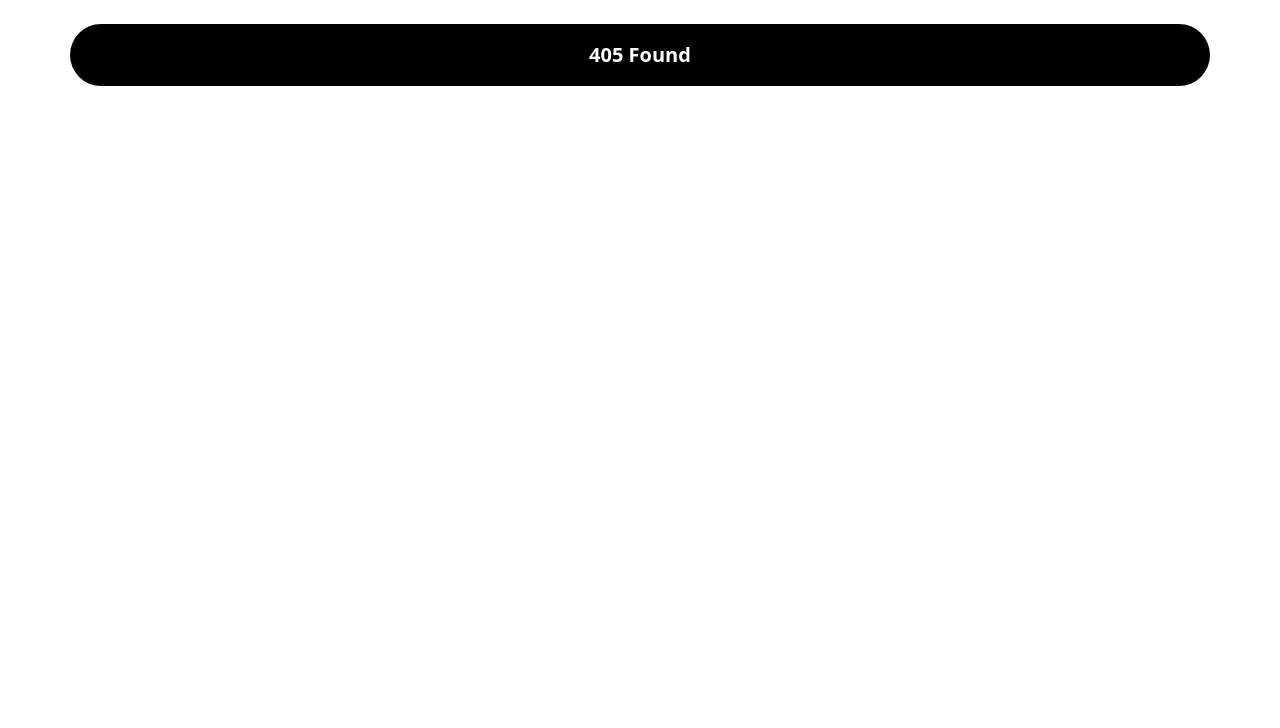
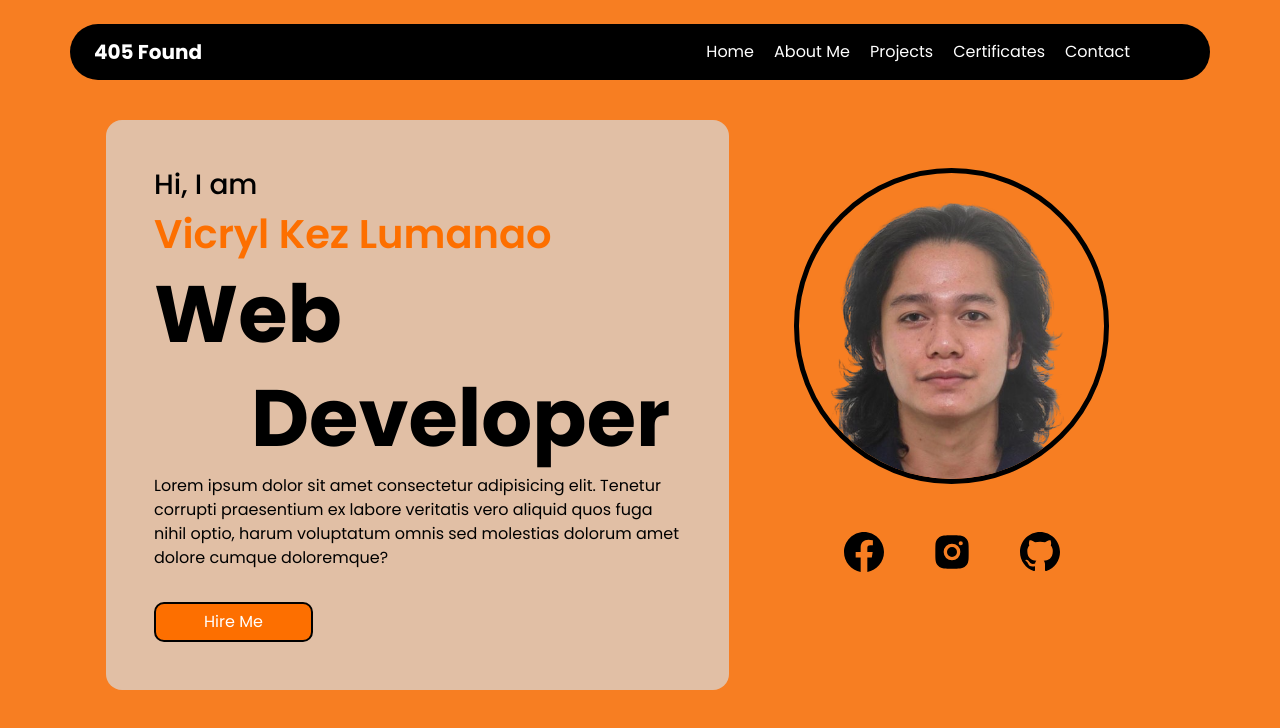
Before and after one commit to Kis3e/405-Found-Website.github.io, a plain HTML site: page pages/portfolio.html in a window 1280 px wide. Drawn offline with nearby package versions, Linux system fonts and the light colour scheme.

Commit message:
completion of landing page and added my portfolio

```diff
--- /dev/null
+++ b/css/portfolio.css
@@ -0,0 +1,57 @@
+body {
+  font-family: "Poppins";
+  background-color: #ff8d15;
+}
+
+.navbar-toggler {
+  border-color: white; /* White border for toggle button */
+}
+
+body {
+  background-color: #f77e22;
+  font-family: "Poppins", sans-serif;
+  color: black;
+}
+
+.profile-pic {
+  width: 200px;
+  height: 200px;
+  object-fit: cover;
+  border-radius: 50%;
+  border: 5px solid black;
+}
+
+.social-icons img {
+  width: 40px;
+  height: 40px;
+  filter: brightness(0);
+}
+.btn-hire {
+  background-color: #fd6f00;
+  color: #fff;
+  border-radius: 10px;
+  transition: background-color 0.3s;
+  border: 2px solid #000;
+}
+
+.btn-hire:hover {
+  background-color: #d9d9d980;
+  color: #000;
+  border: 2px solid #000;
+}
+
+#bg-all {
+  background-color: #d9d9d9b6;
+}
+
+.name {
+  color: #fd6f00;
+}
+
+.icon {
+  transition: all 0.3s;
+}
+
+.icon:hover {
+  transform: scale(1.5);
+}
--- a/css/style.css
+++ b/css/style.css
@@ -10,7 +10,7 @@ body {
 }
 
 .social-icons img {
-  width: 40px;
+  width: 60px;
   height: 80px;
   filter: brightness(0);
 }
@@ -34,3 +34,7 @@ body {
 .icon:hover {
   transform: scale(1.5);
 }
+
+#nameTag {
+  color: #ff8d15;
+}
--- a/pages/portfolio.html
+++ b/pages/portfolio.html
@@ -1,21 +1,139 @@
-<!doctype html>
+<!DOCTYPE html>
 <html lang="en">
   <head>
-    <meta charset="utf-8">
-    <meta name="viewport" content="width=device-width, initial-scale=1">
+    <meta charset="utf-8" />
+    <meta name="viewport" content="width=device-width, initial-scale=1" />
     <title>Vicryl Kez Lumanao Portfolio</title>
-    <link href="https://cdn.jsdelivr.net/npm/bootstrap@5.3.3/dist/css/bootstrap.min.css" rel="stylesheet" integrity="sha384-QWTKZyjpPEjISv5WaRU9OFeRpok6YctnYmDr5pNlyT2bRjXh0JMhjY6hW+ALEwIH" crossorigin="anonymous">
+    <link
+      href="https://cdn.jsdelivr.net/npm/bootstrap@5.3.3/dist/css/bootstrap.min.css"
+      rel="stylesheet"
+      integrity="sha384-QWTKZyjpPEjISv5WaRU9OFeRpok6YctnYmDr5pNlyT2bRjXh0JMhjY6hW+ALEwIH"
+      crossorigin="anonymous"
+    />
+    <link rel="stylesheet" href="/css/portfolio.css" />
+    <link rel="preconnect" href="https://fonts.googleapis.com" />
+    <link rel="preconnect" href="https://fonts.gstatic.com" crossorigin />
+    <link
+      href="https://fonts.googleapis.com/css2?family=Poppins:ital,wght@0,100;0,200;0,300;0,400;0,500;0,600;0,700;0,800;0,900;1,100;1,200;1,300;1,400;1,500;1,600;1,700;1,800;1,900&display=swap"
+      rel="stylesheet"
+    />
   </head>
   <body>
     <!-- NavBar -->
-    <div class="container mt-4 p-2 bg-black rounded-pill fixed-top">
-        <ul class="nav justify-content-center">
-          <li class="nav-item">
-            <a class="nav-link fs-5 fw-bold text-white" href="index.html">405 Found</a>
-          </li>
-        </ul>
+    <div class="container rounded-5 mt-4 bg-black fixed-top">
+      <nav class="navbar navbar-expand-lg">
+        <div class="container-fluid">
+          <a class="navbar-brand text-white fs-5 fw-bold" href="/index.html"
+            >405 Found</a
+          >
+          <button
+            class="navbar-toggler"
+            type="button"
+            data-bs-toggle="collapse"
+            data-bs-target="#navbarTogglerDemo02"
+            aria-controls="navbarTogglerDemo02"
+            aria-expanded="false"
+            aria-label="Toggle navigation"
+          >
+            <span class="navbar-toggler-icon"></span>
+          </button>
+          <div class="collapse navbar-collapse" id="navbarTogglerDemo02">
+            <ul class="navbar-nav ms-auto mb-2 mb-lg-0 pe-5 gap-1">
+              <li class="nav-item">
+                <a class="nav-link text-white" href="#">Home</a>
+              </li>
+              <li class="nav-item">
+                <a class="nav-link text-white" href="#">About Me</a>
+              </li>
+              <li class="nav-item">
+                <a class="nav-link text-white" href="#">Projects</a>
+              </li>
+              <li class="nav-item">
+                <a class="nav-link text-white" href="#">Certificates</a>
+              </li>
+              <li class="nav-item">
+                <a class="nav-link text-white" href="#">Contact</a>
+              </li>
+            </ul>
+          </div>
+        </div>
+      </nav>
+    </div>
+    <!-- NavBar End -->
+    <br /><br /><br /><br /><br />
+
+    <div class="container-fluid">
+      <div class="container">
+        <div class="container-fluid">
+          <div class="container">
+            <div class="container">
+              <div class="row g-4">
+                <div id="bg-all" class="col-lg-7 h-100 py-5 px-5 rounded-4">
+                  <h3>Hi, I am</h3>
+                  <h2 class="name display-6 fw-semibold">Vicryl Kez Lumanao</h2>
+                  <h1 class="display-1 fw-bold">Web</h1>
+                  <h1 class="display-1 fw-bold">&#8195; Developer</h1>
+                  <p>
+                    Lorem ipsum dolor sit amet consectetur adipisicing elit.
+                    Tenetur corrupti praesentium ex labore veritatis vero
+                    aliquid quos fuga nihil optio, harum voluptatum omnis sed
+                    molestias dolorum amet dolore cumque doloremque?
+                  </p>
+                  <button class="btn btn-hire mt-3 px-5">Hire Me</button>
+                </div>
+                <div class="col-lg-5 text-center py-5">
+                  <img
+                    src="/img/vicryl.png"
+                    class="w-75 rounded-circle border border-5 border-black"
+                    alt=""
+                  />
+
+                  <div class="container">
+                    <br /><br />
+                    <ul
+                      class="list-unstyled d-flex justify-content-center gap-5 social-icons"
+                    >
+                      <a
+                        href="https://www.facebook.com/iamvicrylk"
+                        class="icon"
+                      >
+                        <li>
+                          <img
+                            src="/img/akar-icons--facebook-fill.svg"
+                            alt="Facebook"
+                          />
+                        </li>
+                      </a>
+                      <a href="#" class="icon">
+                        <li>
+                          <img
+                            src="/img/ri--instagram-fill.svg"
+                            alt="Instagram"
+                          />
+                        </li>
+                      </a>
+                      <a href="https://github.com/Kis3e" class="icon">
+                        <li>
+                          <img
+                            src="/img/akar-icons--github-fill.svg"
+                            alt="Github"
+                          />
+                        </li>
+                      </a>
+                    </ul>
+                  </div>
+                </div>
+              </div>
+            </div>
+          </div>
+        </div>
       </div>
-      <!-- NavBar End -->
-    <script src="https://cdn.jsdelivr.net/npm/bootstrap@5.3.3/dist/js/bootstrap.bundle.min.js" integrity="sha384-YvpcrYf0tY3lHB60NNkmXc5s9fDVZLESaAA55NDzOxhy9GkcIdslK1eN7N6jIeHz" crossorigin="anonymous"></script>
+    </div>
+
+    <script
+      src="https://cdn.jsdelivr.net/npm/bootstrap@5.3.3/dist/js/bootstrap.bundle.min.js"
+      integrity="sha384-YvpcrYf0tY3lHB60NNkmXc5s9fDVZLESaAA55NDzOxhy9GkcIdslK1eN7N6jIeHz"
+      crossorigin="anonymous"
+    ></script>
   </body>
 </html>
```
Also changed, not shown: index.html (+19 -12 lines), img/dimple.jpg (added), img/j-ann.jpg (added), img/joanna.jpg (added).
